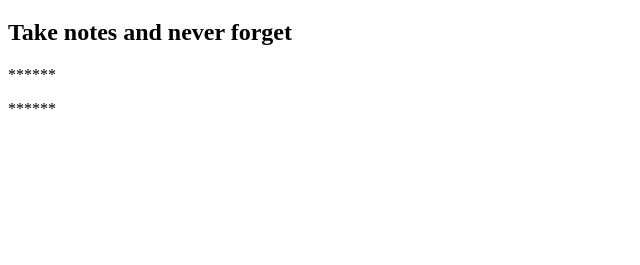
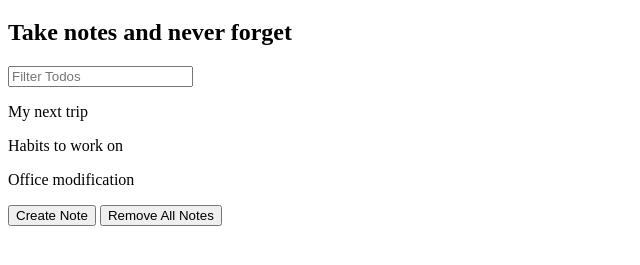
Before and after one commit to arafatnsu/Bootcamp, a plain HTML site: page Notes-app/index.html in a window 1280 px wide. Shown: the part 61-326 px from the top of the page, without its empty margins (0-640 px from the left). Drawn offline with Linux system fonts and the light colour scheme.

Commit message:
DOM manipulation practice

```diff
--- a/Notes-app/index.html
+++ b/Notes-app/index.html
@@ -9,8 +9,12 @@
 <body>
     <h1>Notes App</h1>
     <h2>Take notes and never forget</h2>
-    <p>This application was created by Yasir Arafat</p>
-    <p>Some information</p>
+    <input id="search-text" type="text" placeholder="Filter Todos">
+    <div id="notes">
+
+    </div>
+    <button id="create-note">Create Note</button>
+    <button id="remove-all">Remove All Notes</button>
     <script src="notes-app.js"></script>
 </body>
 
--- a/Notes-app/notes-app.js
+++ b/Notes-app/notes-app.js
@@ -1,15 +1,104 @@
-//DOM -- Document object model
+const notes = [{
+    title: 'My next trip',
+    body: 'I would like to go to Spain.'
+}, {
+    title: 'Habits to work on',
+    body: 'Exercise. Eationg a bit better.'
+}, {
+    title: 'Office modification',
+    body: 'Get a new chair'
+}]
 
-//Query and remove
-//const p = document.querySelector('p')
-//console.log(p)
-//p.remove()
+const searchObject = {
+    searchText: ''
+}
 
-//Query all and remove
-const ps = document.querySelectorAll('p')
+const renderNotes = function(notesArray, searchObject) {
+    const result = notesArray.filter(function(note) {
+        return note.title.includes(searchObject.searchText)
+    })
 
-ps.forEach(function(p) {
-    p.textContent = '******'
-        //console.log(p.textContent)
-        //p.remove()
+    document.querySelector('#notes').innerHTML = ''
+
+    result.forEach(function(note) {
+        const noteEl = document.createElement('p')
+        noteEl.textContent = note.title
+        document.querySelector('#notes').appendChild(noteEl)
+    })
+}
+
+renderNotes(notes, searchObject)
+
+document.querySelector('#create-note').addEventListener('click', function(e) {
+    e.target.textContent = 'The button was clicked'
 })
+
+document.querySelector('#remove-all').addEventListener('click', function() {
+    document.querySelectorAll('.note').forEach(function(note) {
+        note.remove()
+    })
+})
+
+document.querySelector('#search-text').addEventListener('input', function(e) {
+    filters.searchText = e.target.value
+    renderNotes(notes, filters)
+})
+
+/**
+ * filter
+ * find
+ * findIndex
+ * reduce
+ * map
+ * querySelector
+ * querySelectorAll
+ * getElementById
+ * getElementsByClassNames
+ * Object.keys
+ * innerHTML
+ * addEventListener
+ * removeEventListener
+ * onclick
+ * remove
+ * add
+ * replace
+ * join
+ * indexOf
+ * search
+ * slice
+ * splice
+ * substring
+ * charCodeAt
+ * toString
+ * toFixed
+ * parseInt
+ * ParseFloat
+ * Number
+ * length
+ * pop
+ * shift
+ * unshift
+ * concat
+ */
+
+
+/**
+ * Events
+ * click
+ * change
+ * input
+ * hover
+ * mouseover
+ * mouseout
+ */
+
+/**
+if ( a == b) {
+    return c
+} else {
+    return d
+}
+
+a == b ? c : d
+
+*/
```
Also changed, not shown: todo-app/index.html (+3 -3 lines), todo-app/todo-app.js (+12 -0 lines).
